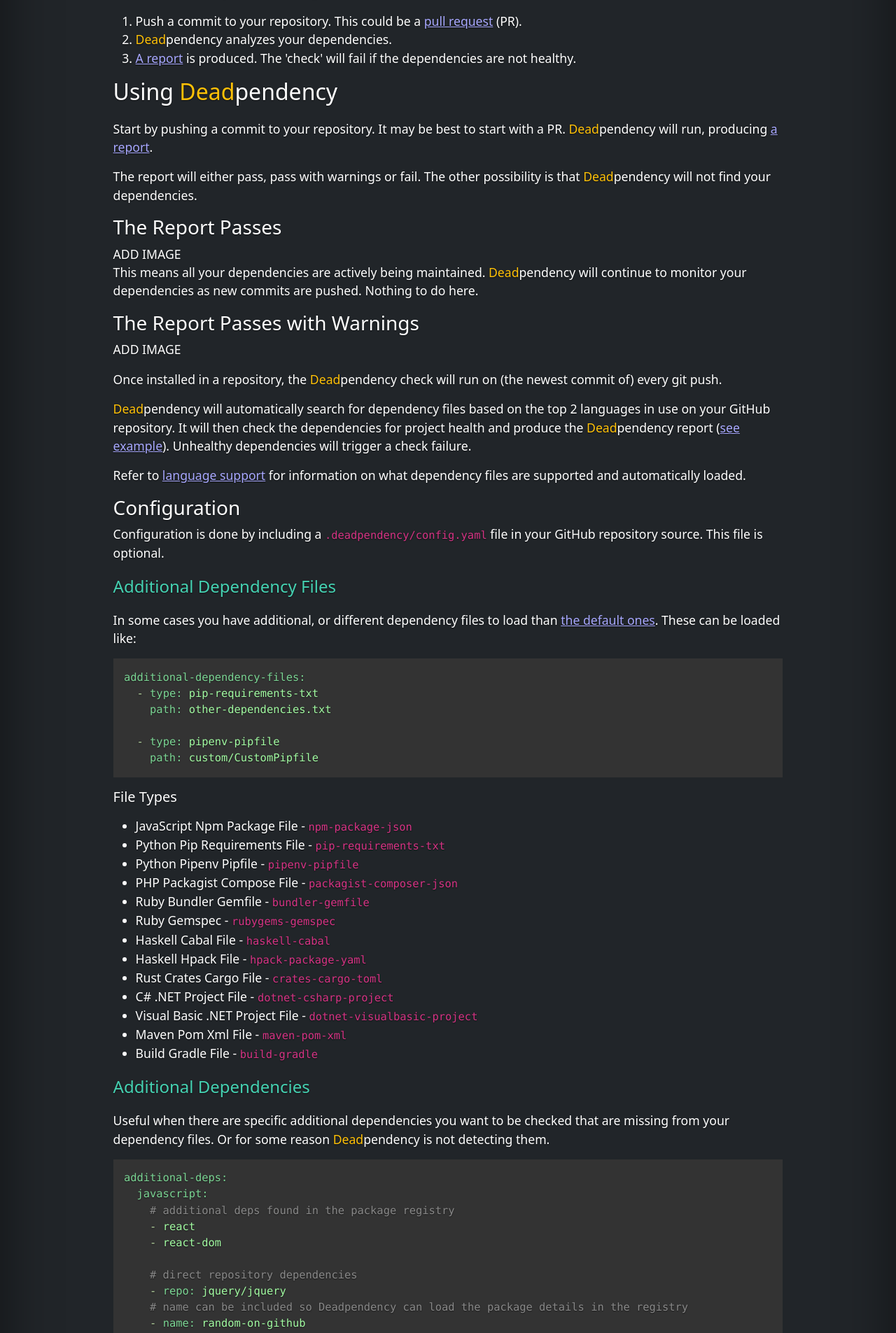
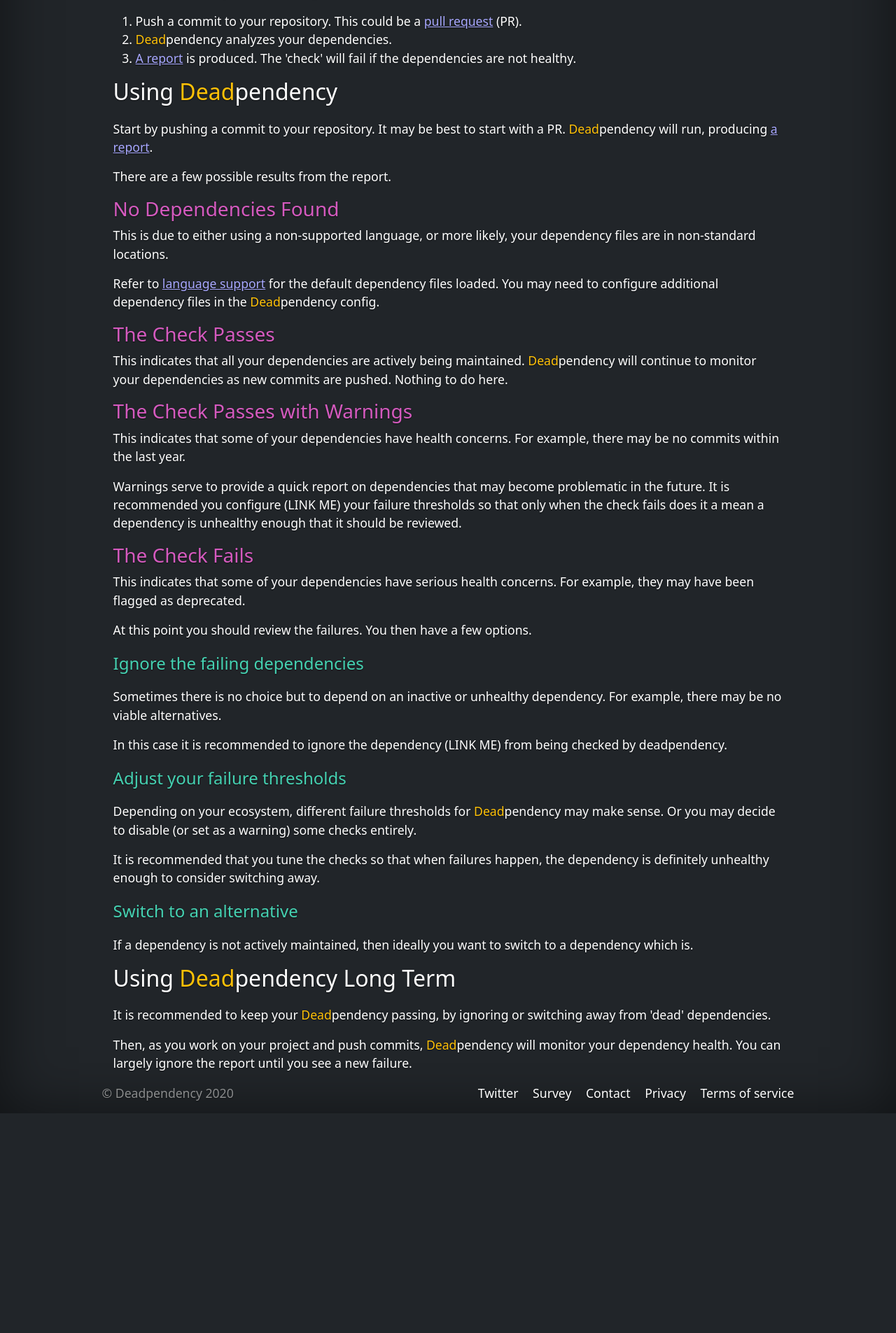
Before and after one commit to deadpendency/deadpendency.github.io, a Jekyll site: the page built from getting-started.html, in a window 1280 px wide. Shown: the part 391-2296 px from the top of the page at 70% size. Built offline with Jekyll 4.4.1, drawn with Linux system fonts in a browser that asks for light colours; nearby versions of some CDN libraries; after the commit the page ends 1982 px from its top, so only the background shows below that; some of the changed text lies outside the part shown.

Commit message:
Initial getting started

```diff
--- a/_sass/global.scss
+++ b/_sass/global.scss
@@ -135,6 +135,10 @@
   }
 }
 
+h3 {
+  color: #d55abf;
+}
+
 .language-support svg {
   background-size: 30px 30px;
 }
--- a/getting-started.html
+++ b/getting-started.html
@@ -29,170 +29,73 @@
 </p>
 
 <p>
-  The report will either pass, pass with warnings or fail. The other possibility is that <span class="text-warning">Dead</span><span class="text-white">pendency</span> will not find your dependencies.
+  There are a few possible results from the report.
 </p>
 
-<h3>The Report Passes</h4>
+<h3>No Dependencies Found</h3>
 
-ADD IMAGE
+<p>This is due to either using a non-supported language, or more likely, your dependency files are in non-standard locations.</p>
 
 <p>
-  This means all your dependencies are actively being maintained. <span class="text-warning">Dead</span><span class="text-white">pendency</span> will continue to monitor your dependencies as new commits are pushed. Nothing to do here.
+  Refer to <a href="/language-support">language support</a> for the default dependency files loaded. You may need to configure additional dependency files in the <span class="text-warning">Dead</span><span class="text-white">pendency</span> config.
 </p>
 
-<h3>The Report Passes with Warnings</h4>
-
-ADD IMAGE
+<h3>The Check Passes</h3>
 
 <p>
-
+  This indicates that all your dependencies are actively being maintained. <span class="text-warning">Dead</span><span class="text-white">pendency</span> will continue to monitor your dependencies as new commits are pushed. Nothing to do here.
 </p>
 
-<p>Once installed in a repository, the <span class="text-warning">Dead</span><span class="text-white">pendency</span> check will run on (the newest commit of) every git push.</p>
-
-<p><span class="text-warning">Dead</span><span class="text-white">pendency</span> will automatically search for dependency files based on the top 2 languages in use on your GitHub repository. It will then check the dependencies for project health and produce the <span class="text-warning">Dead</span><span class="text-white">pendency</span> report (<a href="https://github.com/deadpendency/deadpendency-example/pull/1/checks" target="_blank" rel="noopener">see example</a>). Unhealthy dependencies will trigger a check failure.</p>
-
-<p>Refer to <a href="/language-support">language support</a> for information on what dependency files are supported and automatically loaded.</p>
-
-<h3 id="configuration"><a href="#configuration">Configuration</a></h3>
+<h3>The Check Passes with Warnings</h3>
 
 <p>
-  Configuration is done by including a <code>.deadpendency/config.yaml</code> file in your GitHub repository source. This file is optional.
+  This indicates that some of your dependencies have health concerns. For example, there may be no commits within the last year.
 </p>
 
-<h4 id="additional-dependency-files"><a href="#additional-dependency-files">Additional Dependency Files</a></h4>
+<p>
+  Warnings serve to provide a quick report on dependencies that may become problematic in the future. It is recommended you configure (LINK ME) your failure thresholds so that only when the check fails does it a mean a dependency is unhealthy enough that it should be reviewed.
+</p>
+
+<h3>The Check Fails</h3>
 
 <p>
-  In some cases you have additional, or different dependency files to load than <a href="/language-support">the default ones</a>. These can be loaded like:
+  This indicates that some of your dependencies have serious health concerns. For example, they may have been flagged as deprecated.
 </p>
 
-<pre><code class="language-yaml">additional-dependency-files:
-  - type: pip-requirements-txt
-    path: other-dependencies.txt
+<p>
+  At this point you should review the failures. You then have a few options.
+</p>
 
-  - type: pipenv-pipfile
-    path: custom/CustomPipfile
-</code></pre>
-
-<h5>File Types</h5>
+<h4>Ignore the failing dependencies</h4>
 
 <p>
-  <ul>
-    <li>JavaScript Npm Package File - <code>npm-package-json</code></li>
-    <li>Python Pip Requirements File - <code>pip-requirements-txt</code></li>
-    <li>Python Pipenv Pipfile - <code>pipenv-pipfile</code></li>
-    <li>PHP Packagist Compose File - <code>packagist-composer-json</code></li>
-    <li>Ruby Bundler Gemfile - <code>bundler-gemfile</code></li>
-    <li>Ruby Gemspec - <code>rubygems-gemspec</code></li>
-    <li>Haskell Cabal File - <code>haskell-cabal</code></li>
-    <li>Haskell Hpack File - <code>hpack-package-yaml</code></li>
-    <li>Rust Crates Cargo File - <code>crates-cargo-toml</code></li>
-    <li>C# .NET Project File - <code>dotnet-csharp-project</code></li>
-    <li>Visual Basic .NET Project File - <code>dotnet-visualbasic-project</code></li>
-    <li>Maven Pom Xml File - <code>maven-pom-xml</code></li>
-    <li>Build Gradle File - <code>build-gradle</code></li>
-  </ul>
+  Sometimes there is no choice but to depend on an inactive or unhealthy dependency. For example, there may be no viable alternatives.
 </p>
 
-<h4 id="additional-dependencies"><a href="#additional-dependencies">Additional Dependencies</a></h4>
+<p>In this case it is recommended to ignore the dependency (LINK ME) from being checked by deadpendency.</p>
 
-<p>Useful when there are specific additional dependencies you want to be checked that are missing from your dependency files. Or for some reason <span class="text-warning">Dead</span><span class="text-white">pendency</span> is not detecting them.</p>
-
-<pre><code class="language-yaml">additional-deps:
-  javascript:
-    # additional deps found in the package registry
-    - react
-    - react-dom
-
-    # direct repository dependencies
-    - repo: jquery/jquery
-    # name can be included so Deadpendency can load the package details in the registry
-    - name: random-on-github
-      repo: some-org/super-random
-
-  # unsupported languages can still have additional repository dependencies
-  cool-lang:
-  - name: cool-dep
-    repo: cool/dep
-
-</code></pre>
-
-<h5>Language Keywords</h5>
+<h4>Adjust your failure thresholds</h4>
 
 <p>
-  <ul>
-    <li><code>javascript</code></li>
-    <li><code>typescript</code></li>
-    <li><code>php</code></li>
-    <li><code>python</code></li>
-    <li><code>ruby</code></li>
-    <li><code>haskell</code></li>
-    <li><code>rust</code></li>
-    <li><code>csharp</code></li>
-    <li><code>visualbasic</code></li>
-    <li><code>java</code></li>
-    <li><code>kotlin</code></li>
-  </ul>
+  Depending on your ecosystem, different failure thresholds for <span class="text-warning">Dead</span><span class="text-white">pendency</span> may make sense. Or you may decide to disable (or set as a warning) some checks entirely.
 </p>
 
-<h4 id="ignore-dependencies"><a href="#ignore-dependencies">Ignore Dependencies</a></h4>
+<p>
+  It is recommended that you tune the checks so that when failures happen, the dependency is definitely unhealthy enough to consider switching away.
+</p>
 
-<p>Useful when you choose to depend on an unhealthy dependency.</p>
+<h4>Switch to an alternative</h4>
 
-<pre><code class="language-yaml">ignore-failures:
-  - react-dom
-  - angular
-</code></pre>
+<p>
+  If a dependency is not actively maintained, then ideally you want to switch to a dependency which is.
+</p>
 
-<h4 id="configure-checks"><a href="#configure-checks">Configure <span class="text-warning">Dead</span><span class="text-white">pendency</span> checks</a></h4>
+<h2>Using <span class="text-warning">Dead</span><span class="text-white">pendency</span> Long Term</h2>
 
-<p>Each language ecosystem is different. What might be considered unhealthy for a JavaScript dependency may be fine in a more niche language.</p>
+<p>
+  It is recommended to keep your <span class="text-warning">Dead</span><span class="text-white">pendency</span> passing, by ignoring or switching away from 'dead' dependencies.
+</p>
 
-<h5>The default config</h5>
-
-<pre><code class="language-yaml">rules-config:
-  no-recent-package-release:
-    warn-at-months: 18
-    fail-at-months: 24
-  no-recent-commit:
-    warn-at-months: 12
-    fail-at-months: 18
-  few-yearly-commits:
-    warn-at-count: 2
-    fail-at-count: disabled # does not fail by default
-
-  # these can be 'disabled', 'warn' or 'fail'
-  repository-archived: fail
-  repository-is-fork: warn
-  package-deprecated: fail
-  single-recent-author: warn
-</code></pre>
-
-<h5>Customize the config</h5>
-
-<p>Unless a <code>rules-config</code> is provided, the defaults above are used. Settings can be overriden as per the below example.</p>
-
-<pre><code class="language-yaml">rules-config:
-  no-recent-package-release:
-    warn-at-months: 6
-    # fail-at-months: 24  - omitted to use the default
-  no-recent-commit:
-    warn-at-months: 3
-    fail-at-months: disabled # disable the failure threshhold
-
-  few-yearly-commits: disabled # or an entire check can be disabled
-
-  single-recent-author: disabled # disable this check too
-
-  repository-is-fork: fail # this warns by default, but we want it to fail instead
-</code></pre>
-
-<p>Note: the defaults may be adjusted from time to time.</p>
-
-<p>See <a href="/rules">rules</a> for detailed information on rules and defaults.</p>
-
-<h2>Feedback</h2>
-
-<p>If you get any unexpected behavior, or if you want a specific feature, please give feedback via <a href="https://github.com/deadpendency/deadpendency/issues" target="_blank" rel="noopener">this GitHub repository</a>.</p>
-
-</div>
+<p>
+  Then, as you work on your project and push commits, <span class="text-warning">Dead</span><span class="text-white">pendency</span> will monitor your dependency health. You can largely ignore the report until you see a new failure.
+</p>
```
